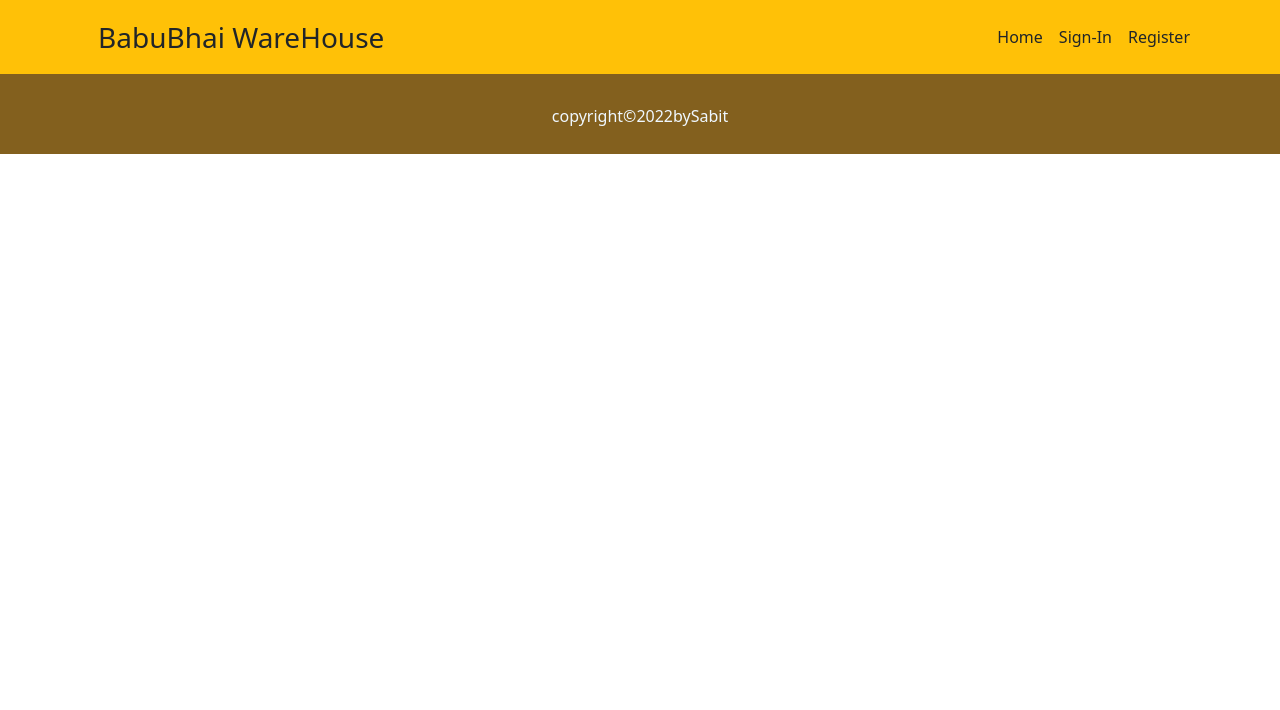
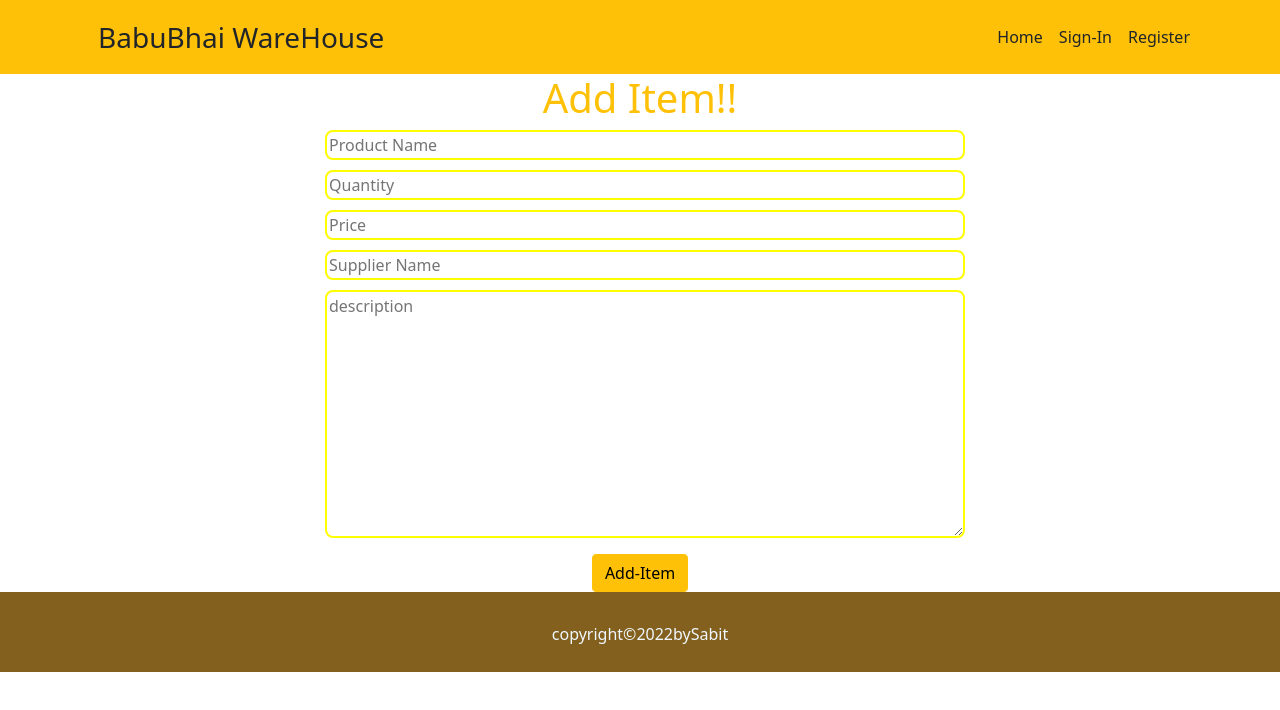
Before and after one commit to ezazsabit/Babu-bhai-client-side, a React (Create React App) app: page /additems in a window 1280 px wide. Shown: the top 710 px of the page. Built offline with nearby package versions, Linux system fonts and the light colour scheme; no server answers.

Commit message:
add item input create

```diff
--- a/src/App.js
+++ b/src/App.js
@@ -11,6 +11,7 @@ import Register from './components/Register page/Register';
 import Inventory from './components/Inventory/Inventory';
 import RequireAuth from './components/RequireAuth/RequireAuth';
 import Manageitem from './components/Manageitem/Manageitem';
+import Additems from './components/Additems/Additems';
 // import Login from './components/Log-in Page/Login/Login';
 
 
@@ -25,6 +26,7 @@ function App() {
         <Route path="/login" element={<Login />} />
         <Route path="/register" element={<Register />} />
         <Route path="/manageitems" element={<Manageitem />} />
+        <Route path="/additems" element={<Additems />} />
         <Route path="inventory/:id" element={<RequireAuth><Inventory /></RequireAuth>} />
       </Routes>
       <Footer></Footer>
--- /dev/null
+++ b/src/components/Additems/Additems.js
@@ -0,0 +1,21 @@
+import React from 'react';
+import './Additems.css'
+
+const Additems = () => {
+    return (
+        <div className='addItem App'>
+            <h1 className="text-warning">Add Item!!</h1>
+            <form action="
+            ">
+            <input type="text" className='w-50'  placeholder='Product Name'/> <br></br>
+            <input type="number"  className='w-50' placeholder='Quantity'/>   <br></br>
+            <input type="number" className='w-50'  placeholder='Price'/>   <br></br>
+            <input type="text" className='w-50'  placeholder='Supplier Name'/>   <br></br>
+            <textarea name="" className='w-50'  placeholder='description' id="" cols="30" rows="10"></textarea>   <br></br>
+            <button  type="submit"   className="btn btn-warning">Add-Item</button><br></br>
+            </form>
+        </div>
+    );
+};
+
+export default Additems;
--- a/src/components/Manageitem/Manageitem.js
+++ b/src/components/Manageitem/Manageitem.js
@@ -1,4 +1,5 @@
 import React, { useEffect, useState } from 'react';
+import { Link } from 'react-router-dom';
 import Tableitem from '../Tableitem/Tableitem';
 
 const Manageitem = () => {
@@ -33,7 +34,7 @@ const Manageitem = () => {
           }
 
         </div>
-
+        <Link to='/additems' className=' w-25 mx-auto btn btn-secondary p-3 mt-3 mb-3 text-decoration-none text-light d-flex justify-content-center '>Add-Items</Link>
 {/* </table> */}
         </div>
     );
--- a/src/components/Tableitem/Tableitem.js
+++ b/src/components/Tableitem/Tableitem.js
@@ -19,6 +19,7 @@ const Tableitem = (props) => {
 
   </tbody>
            </table>
+
         </div>
     );
 };
```
Also changed, not shown: src/components/Additems/Additems.css (added).
